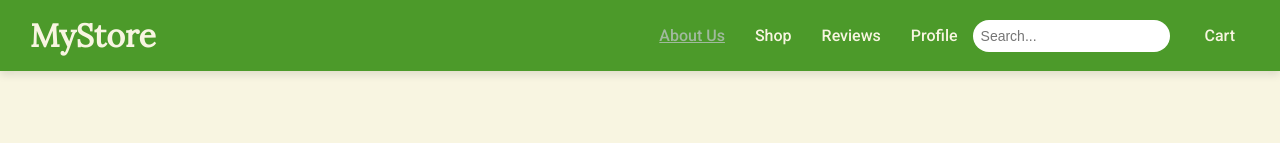
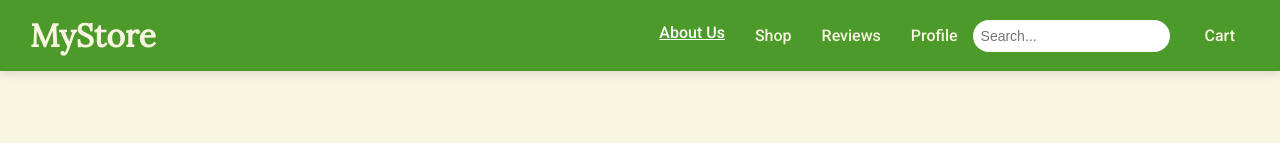
Before and after one commit to nougat-rey/gardenway_frontend, a React (Create React App) app: page / in a window 1280 px wide. In both pictures the pointer is over the link "About Us". Shown: the top 143 px of the page. Built offline with nearby package versions, Linux system fonts and the light colour scheme.

Commit message:
Add smooth transition for link color change and hover

```diff
--- a/src/components/LandingPage.css
+++ b/src/components/LandingPage.css
@@ -112,3 +112,19 @@ body {
       grid-template-columns: 1fr;  /* Single column on smaller screens */
     }
   }
+
+  /* Hover Effects for Buttons and Links */
+.header .nav a {
+  transition: color 0.3s ease, transform 0.3s ease;
+}
+
+.header .nav a:hover {
+  color: var(--secondary-green);
+  transform: translateY(-3px);  /* Smooth hover lift effect */
+}
+
+.card:hover {
+  transform: scale(1.05);  /* Slight zoom effect on card hover */
+  box-shadow: 0 8px 20px rgba(0, 0, 0, 0.2);
+  transition: transform 0.3s ease, box-shadow 0.3s ease;
+}
```
